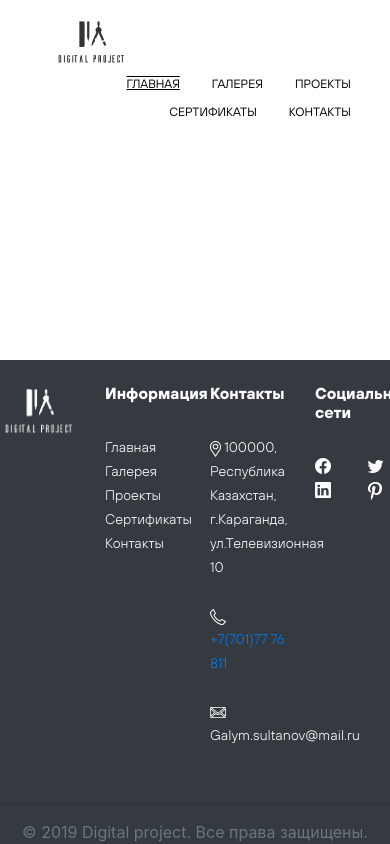
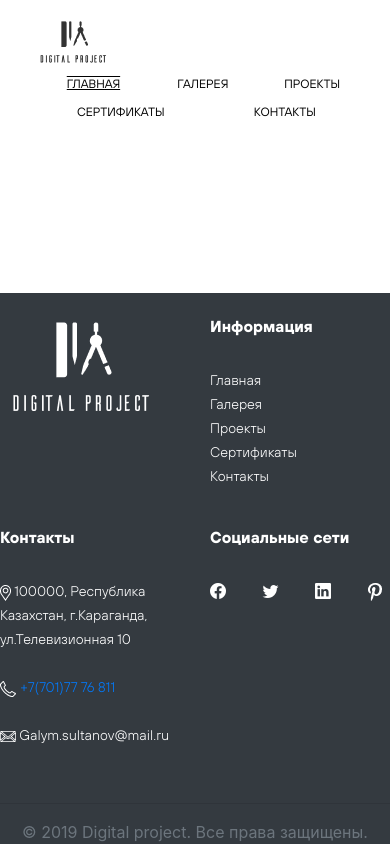
Before and after one commit to Sannetta/Digital-Project, a plain HTML site: page Шапка и футер/index.html in a window 390 px wide. Drawn offline with nearby package versions, Linux system fonts and the light colour scheme; files whose address does not match are found by name.

Commit message:
адаптация

```diff
--- a/Шапка и футер/index.html
+++ b/Шапка и футер/index.html
@@ -35,13 +35,20 @@
 
  .wid {
      width: 150%;
+
+ }
+ .max {
+  max-width: 1200px;
+ }
+ .min{
+  min-width: 300px;
  }
  .mar {
      margin: 2%;
  }
- .pad {
+ /*.pad {
      padding-left: 5%;
- }
+ }*/
  .your-style {
     font-family: 'TTHoves-Regular';
     font-weight: 300;
@@ -93,12 +100,12 @@ border-color: black;
 </head>
 
 <body>
-    <div class="container mar ">
-        <nav class="navbar navbar-expand-lg navbar-light pad md-5  ">
-          <div class="container-fluid img-fluid">
-            <img class="navbar-brand pad img-fluid" src="Group 11.png"  alt="icon"></img>
+    <div class="container mar max  ">
+        <nav class="navbar navbar-expand-lg navbar-light min pad md-5  ">
+          <div class="container-fluid img-fluid min">
+            <img class="navbar-brand pad  img-fluid" src="Group 11.png"  alt="icon"></img>
           </div>
-          <ul class="nav justify-content-end wid your-style">
+          <ul class="nav nav-justified wid min  your-style">
             <li class="nav-item">
               <a class="nav-link  twoline" href="#"> Главная</a>
             </li>
@@ -121,11 +128,11 @@ border-color: black;
 
         <footer class="pt-4 md-5 pt-md-5 fixed-bottom bg-dark text-white  " >
           <div class="row">
-            <div class="col-3 col-md text-center">
+            <div class="col-6 col-md-3  text-center">
               <img class="navbar-brand pad img-fluid" src="Group 11 1.png"  alt="icon"></img>
             </div>
 
-            <div class="col-3 col-md  ">
+            <div class=" col-6 col-md-3 ">
               <h5 class="your-style1">Информация</h5>
               <ul class="list-unstyled text-small py-4 your-style2">
                 <li><a href="" class="link-secondary">Главная</a> </li>
@@ -135,7 +142,7 @@ border-color: black;
                 <li><a href="" class="link-secondary">Контакты</a> </li>
               </ul>
             </div>
-            <div class="col-3 col-md">
+            <div class="col-6 col-md-3 ">
               <h5 class="your-style1">Контакты</h5>
               <ul class="list-unstyled text-small py-4 your-style2 ">
                 <li> <img src="Vector.png" alt="adres"> 100000, Республика Казахстан, г.Караганда, ул.Телевизионная 10  </li>
@@ -144,7 +151,7 @@ border-color: black;
                 <br /><li> <img src="pochta.png" alt="pochta"> Galym.sultanov@mail.ru </li>
               </ul>
             </div>
-            <div class="col-3 col-md ">
+            <div class="col-6 col-md-3  ">
               <h5 class="your-style1">Социальные сети</h5>
               <div class="row py-4 ">
              <div class="col ">
@@ -162,7 +169,7 @@ border-color: black;
         </div>
               </div>
             </div>
-            <div class="col-12  col-6 text-center text-secondary ">
+            <div class="col-12 text-center text-secondary ">
             <hr>
             &copy; 2019 Digital project. Все права защищены.
         </footer>
```
